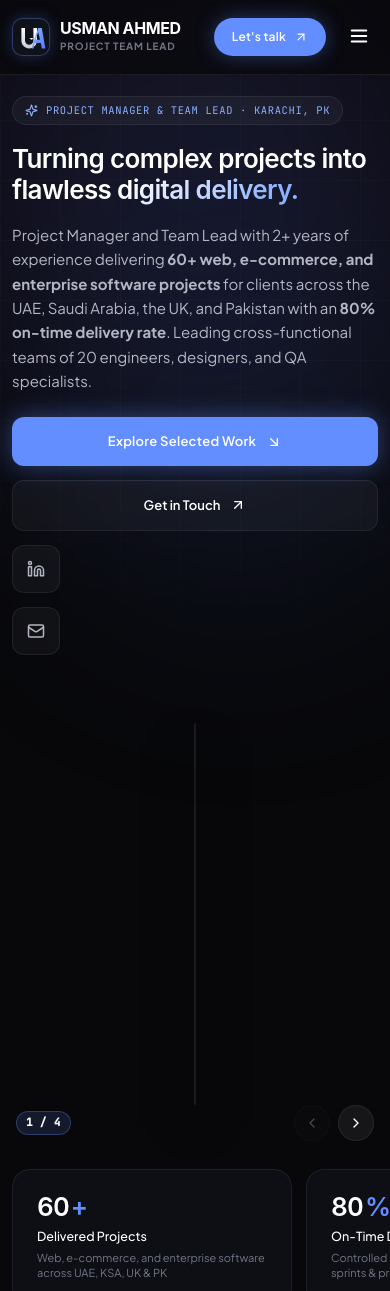
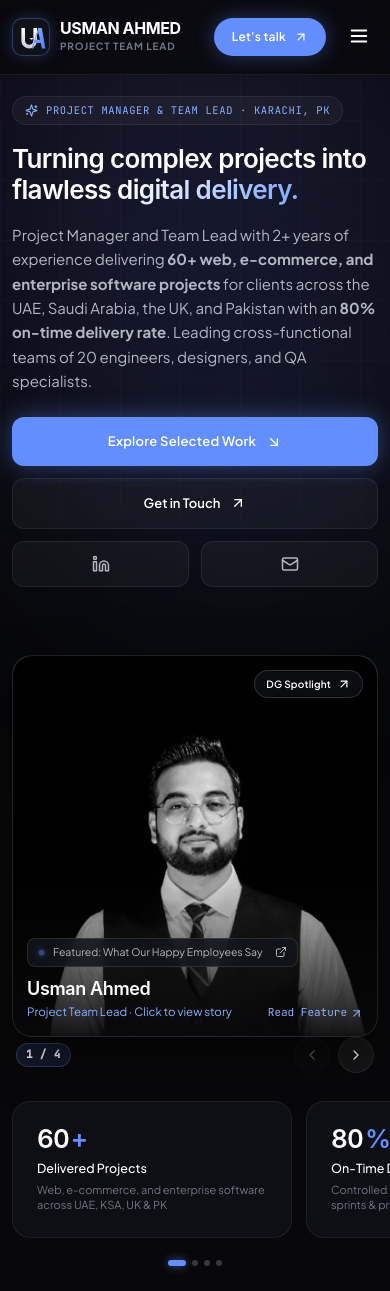
Before and after one commit to usmans-git/usman-ahmed-portfolio, a Next.js app in the folder usman-ahmed-portfolio/: page / in a window 390 px wide. Shown: the top 1291 px of the page. Built offline with nearby package versions, Linux system fonts and the light colour scheme; a web font is replaced by a local one.

Commit message:
fix(mobile): replace hero portrait with robust eager img with cache-buster & fix WebKit mobile display - 2026-10-22

```diff
--- a/usman-ahmed-portfolio/app/globals.css
+++ b/usman-ahmed-portfolio/app/globals.css
@@ -454,6 +454,12 @@ button {
   background: rgba(255, 255, 255, 0.08);
 }
 
+.hero-social-row {
+  display: inline-flex;
+  align-items: center;
+  gap: 12px;
+}
+
 /* Hero Portrait Card */
 .portrait-card {
   position: relative;
@@ -465,6 +471,9 @@ button {
   border: 1px solid var(--border-subtle);
   box-shadow: 0 20px 50px rgba(0, 0, 0, 0.5);
   transition: all 0.3s ease;
+  width: 100%;
+  -webkit-transform: translateZ(0);
+  transform: translateZ(0);
 }
 
 .portrait-click-hint {
@@ -503,13 +512,28 @@ button {
   position: relative;
   width: 100%;
   height: 480px;
+  background: #08080a;
+  overflow: hidden;
+  border-radius: 24px;
+  -webkit-mask-image: -webkit-radial-gradient(white, black);
+  -webkit-transform: translateZ(0);
+  transform: translateZ(0);
 }
 
 .portrait-image {
-  object-fit: cover;
+  position: absolute;
+  top: 0;
+  left: 0;
+  width: 100% !important;
+  height: 100% !important;
+  object-fit: cover !important;
   object-position: center 14%;
+  display: block !important;
   filter: contrast(1.04) brightness(0.98);
   transition: transform 0.4s ease;
+  z-index: 1;
+  -webkit-transform: translateZ(0);
+  transform: translateZ(0);
 }
 
 .portrait-card:hover .portrait-image {
@@ -520,6 +544,8 @@ button {
   position: absolute;
   inset: 0;
   background: linear-gradient(180deg, transparent 55%, rgba(8, 8, 10, 0.45) 78%, rgba(8, 8, 10, 0.96) 100%);
+  z-index: 2;
+  pointer-events: none;
 }
 
 .portrait-meta {
@@ -530,7 +556,7 @@ button {
   display: flex;
   flex-direction: column;
   gap: 10px;
-  z-index: 2;
+  z-index: 3;
 }
 
 .portrait-badge {
@@ -1844,12 +1870,19 @@ button {
   }
   .portrait-card {
     max-width: 440px;
+    width: 100%;
+    margin: 0 auto;
+    display: block;
   }
   .portrait-image-wrapper {
     height: 440px;
+    width: 100%;
   }
   .portrait-image {
     object-position: center 12% !important;
+    width: 100% !important;
+    height: 100% !important;
+    display: block !important;
   }
   .case-studies-grid {
     grid-template-columns: 1fr;
@@ -1893,13 +1926,21 @@ button {
   }
   .portrait-card {
     max-width: 100%;
+    width: 100%;
+    margin: 0 auto;
     border-radius: 20px;
+    display: block;
   }
   .portrait-image-wrapper {
     height: 420px;
+    width: 100%;
+    border-radius: 20px;
   }
   .portrait-image {
     object-position: center 10% !important;
+    width: 100% !important;
+    height: 100% !important;
+    display: block !important;
   }
   .portrait-gradient-overlay {
     background: linear-gradient(180deg, transparent 55%, rgba(8, 8, 10, 0.45) 75%, rgba(8, 8, 10, 0.95) 100%) !important;
@@ -1941,12 +1982,23 @@ button {
   .hero-actions {
     flex-direction: column;
     align-items: stretch;
+    gap: 12px;
   }
   .btn-primary,
   .btn-secondary {
     justify-content: center;
     width: 100%;
   }
+  .hero-social-row {
+    display: flex;
+    gap: 12px;
+    width: 100%;
+  }
+  .hero-social-row .btn-icon-link {
+    flex: 1;
+    width: auto;
+    height: 46px;
+  }
   .contact-options-row {
     flex-direction: column;
     width: 100%;
@@ -1969,9 +2021,12 @@ button {
 @media (max-width: 400px) {
   .portrait-image-wrapper {
     height: 380px;
+    width: 100%;
   }
   .portrait-image {
     object-position: center 8% !important;
+    width: 100% !important;
+    height: 100% !important;
   }
 }
 
--- a/usman-ahmed-portfolio/app/layout.tsx
+++ b/usman-ahmed-portfolio/app/layout.tsx
@@ -49,6 +49,7 @@ export default function RootLayout({
         <link rel="icon" href="/favicon.png" type="image/png" />
         <link rel="icon" href="/favicon.svg" type="image/svg+xml" />
         <link rel="apple-touch-icon" href="/favicon.png" />
+        <link rel="preload" as="image" href="/usman-ahmed.jpg?v=20261022" />
         <link rel="preconnect" href="https://api.fontshare.com" />
         <link
           rel="stylesheet"
--- a/usman-ahmed-portfolio/components/Portfolio.tsx
+++ b/usman-ahmed-portfolio/components/Portfolio.tsx
@@ -597,6 +597,7 @@ export function Portfolio() {
                   <ArrowUpRight size={16} />
                 </a>
 
+                <div className="hero-social-row">
                   <a
                     href="https://linkedin.com/in/usmanahmed1603"
                     target="_blank"
@@ -618,6 +619,7 @@ export function Portfolio() {
                   </button>
                 </div>
               </div>
+            </div>
 
             {/* Hero Profile Card */}
             <a
@@ -628,14 +630,12 @@ export function Portfolio() {
               title="Featured on Digital Graphiks: What Our Happy Employees Say"
             >
               <div className="portrait-image-wrapper">
-                <Image
-                  src="/usman-ahmed.jpg"
+                <img
+                  src="/usman-ahmed.jpg?v=20261022"
                   alt="Usman Ahmed - Project Team Lead"
-                  fill
-                  priority
-                  unoptimized
-                  sizes="(max-width: 1024px) 100vw, 45vw"
                   className="portrait-image"
+                  loading="eager"
+                  decoding="async"
                 />
                 <div className="portrait-gradient-overlay" />
                 <div className="portrait-click-hint">
```
Lines whose indentation alone changed are shown as unchanged.
